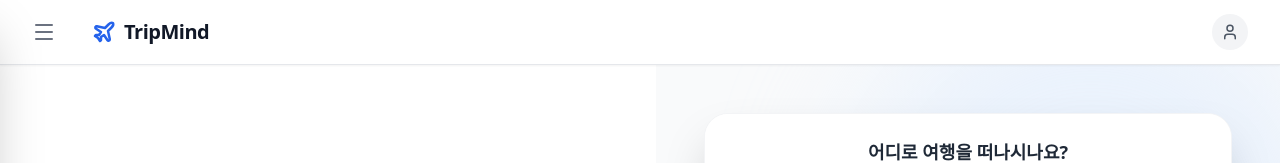
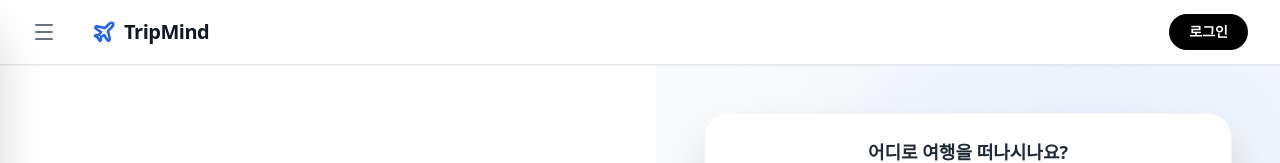
Before and after one commit to kanggyuseokz/TripMind, a React (Create React App) app in the folder apps/frontend/: page / in a window 1280 px wide. Shown: the top 163 px of the page. Built offline with nearby package versions, Linux system fonts and the light colour scheme; a web font is replaced by a local one.

Commit message:
백엔드 연동 및 헤더/레이아웃 분리

```diff
--- /dev/null
+++ b/apps/frontend/src/components/Header.jsx
@@ -0,0 +1,84 @@
+// apps/frontend/src/components/Header.jsx
+import React from 'react';
+import { Plane, ShoppingBag, Menu, User, Loader2 } from 'lucide-react';
+
+export default function Header({
+  isLoginPage,
+  isLoggedIn,
+  isResultPage,
+  isSaving,
+  onOpenSidebar,
+  onNavigate,
+  onSaveTrip
+}) {
+  // 헤더 우측 버튼 렌더링 (로그인 여부에 따라 분기)
+  const renderHeaderActions = () => {
+    if (isLoginPage) return null;
+
+    // 비로그인 상태일 때
+    if (!isLoggedIn) {
+      return (
+        <button
+          onClick={() => onNavigate('/login')}
+          className="bg-black text-white px-5 py-2 rounded-full text-sm font-bold hover:bg-gray-800 transition-colors"
+        >
+          로그인
+        </button>
+      );
+    }
+
+    // 로그인 상태일 때
+    return (
+      <div className="flex items-center gap-3">
+        {isResultPage && (
+          <button
+            onClick={onSaveTrip}
+            disabled={isSaving}
+            className="group flex items-center p-2 text-gray-500 hover:text-white hover:bg-black rounded-full transition-all duration-300 ease-in-out mr-2"
+            title="저장"
+          >
+            {isSaving ? <Loader2 size={20} className="animate-spin" /> : <ShoppingBag size={20} />}
+            <span className="max-w-0 overflow-hidden opacity-0 group-hover:max-w-xs group-hover:opacity-100 group-hover:ml-2 transition-all duration-300 ease-in-out whitespace-nowrap text-sm font-medium">
+              {isSaving ? '저장 중...' : '저장하기'}
+            </span>
+          </button>
+        )}
+
+        <button
+          onClick={() => onNavigate('/mypage')}
+          className="hidden md:flex items-center justify-center w-9 h-9 bg-gray-100 hover:bg-gray-200 text-gray-600 rounded-full transition-colors"
+          title="마이페이지"
+        >
+          <User size={18} />
+        </button>
+      </div>
+    );
+  };
+
+  return (
+    <header className="bg-white border-b border-gray-200 sticky top-0 z-50 shadow-sm">
+      <div className="w-full px-4 sm:px-6 lg:px-8 h-16 flex items-center justify-between">
+
+        {/* 좌측: 메뉴 버튼 + 로고 */}
+        <div className="flex items-center gap-4">
+          {!isLoginPage && (
+            <button
+              onClick={onOpenSidebar}
+              className="p-2 -ml-2 text-gray-500 hover:text-gray-900 hover:bg-gray-100 rounded-full transition-colors"
+            >
+              <Menu size={24} />
+            </button>
+          )}
+
+          <div className="flex ml-3 items-center gap-2 cursor-pointer" onClick={() => onNavigate('/')}>
+            <Plane size={24} className="text-blue-600" strokeWidth={2.5} />
+            <span className="text-xl font-bold tracking-tight">TripMind</span>
+          </div>
+        </div>
+
+        {/* 우측: 액션 버튼들 */}
+        {renderHeaderActions()}
+      </div>
+    </header>
+  );
+}
--- a/apps/frontend/src/components/Layout.jsx
+++ b/apps/frontend/src/components/Layout.jsx
@@ -1,77 +1,102 @@
-import React, { useState } from 'react';
+// apps/frontend/src/components/Layout.jsx
+import React, { useState, useEffect } from 'react';
 import { Outlet, useLocation, useNavigate } from 'react-router-dom';
-import { Plane, ArrowLeft, ShoppingBag, Menu, User } from 'lucide-react';
 import Sidebar from './Sidebar';
+import Header from './Header'; // 💡 분리한 헤더 컴포넌트 import
+
+// 💡 백엔드 API 주소
+const API_BASE_URL = "http://127.0.0.1:8080/api/trip";
 
 export default function Layout() {
   const location = useLocation();
   const navigate = useNavigate();
 
   const [isSidebarOpen, setIsSidebarOpen] = useState(false);
+  const [isLoggedIn, setIsLoggedIn] = useState(false);
+  const [isSaving, setIsSaving] = useState(false);
 
   const isResultPage = location.pathname === '/result';
   const isLoginPage = location.pathname === '/login';
 
-  // 헤더 우측 버튼 (메뉴 버튼 제거됨)
-  const renderHeaderActions = () => {
-    if (isLoginPage) return null;
+  useEffect(() => {
+    const token = localStorage.getItem('token');
+    setIsLoggedIn(!!token);
+  }, [location.pathname]);
 
-    return (
-      <div className="flex items-center gap-3">
-        {isResultPage && (
-          <button
-            onClick={() => {
-              alert("여행이 보관함에 저장되었습니다!");
-              navigate('/saved');
-            }}
-            className="group flex items-center p-2 text-gray-500 hover:text-white hover:bg-black rounded-full transition-all duration-300 ease-in-out mr-2"
-            title="저장"
-          >
-            <ShoppingBag size={20} />
-            <span className="max-w-0 overflow-hidden opacity-0 group-hover:max-w-xs group-hover:opacity-100 group-hover:ml-2 transition-all duration-300 ease-in-out whitespace-nowrap text-sm font-medium">
-              저장하기
-            </span>
-          </button>
-        )}
+  // 저장하기 로직 (Layout에서 관리)
+  const handleSaveTrip = async () => {
+    const token = localStorage.getItem('token');
+    if (!token) {
+      alert("로그인이 필요한 서비스입니다.");
+      navigate('/login');
+      return;
+    }
 
-        <button
-          onClick={() => navigate('/mypage')}
-          className="hidden md:flex items-center justify-center w-9 h-9 bg-gray-100 hover:bg-gray-200 text-gray-600 rounded-full transition-colors"
-          title="마이페이지"
-        >
-          <User size={18} />
-        </button>
-      </div>
-    );
+    const tripData = location.state?.tripData;
+    if (!tripData) {
+      alert("저장할 여행 데이터가 없습니다.");
+      return;
+    }
+
+    try {
+      setIsSaving(true);
+
+      const payload = {
+        trip_summary: tripData.trip_summary || `${tripData.destination} 여행`,
+        destination: tripData.destination,
+        startDate: tripData.start_date || tripData.startDate,
+        endDate: tripData.end_date || tripData.endDate,
+        total_cost: tripData.total_cost || tripData.budget,
+        head_count: tripData.party_size || tripData.head_count,
+        schedule: tripData.schedule || [],
+        flights: tripData.flights || [],
+        hotels: tripData.hotels || [],
+        raw_data: tripData.raw_data || {}
+      };
+
+      const response = await fetch(`${API_BASE_URL}/save`, {
+        method: 'POST',
+        headers: {
+          'Content-Type': 'application/json',
+          'Authorization': `Bearer ${token}`
+        },
+        body: JSON.stringify(payload)
+      });
+
+      if (!response.ok) {
+          if (response.status === 422 || response.status === 401) {
+              throw new Error("로그인 세션이 만료되었습니다. 다시 로그인해주세요.");
+          }
+          const errData = await response.json();
+          throw new Error(errData.error || "저장에 실패했습니다.");
+      }
+
+      alert("여행이 성공적으로 보관함에 저장되었습니다! 🎉");
+      navigate('/saved');
+
+    } catch (error) {
+      console.error(error);
+      alert(`오류 발생: ${error.message}`);
+      if (error.message.includes("로그인")) {
+          navigate('/login');
+      }
+    } finally {
+      setIsSaving(false);
+    }
   };
 
   return (
     <div className="min-h-screen flex flex-col bg-gray-50 font-sans text-gray-900">
-      <header className="bg-white border-b border-gray-200 sticky top-0 z-50 shadow-sm">
-        <div className="w-full px-4 sm:px-6 lg:px-8 h-16 flex items-center justify-between">
-
-          {/* 💡 좌측: 메뉴 버튼 + 로고 */}
-          <div className="flex items-center gap-4">
-            {/* 메뉴 버튼: 로그인 페이지가 아닐 때만 표시 */}
-            {!isLoginPage && (
-              <button
-                onClick={() => setIsSidebarOpen(true)}
-                className="p-2 -ml-2 text-gray-500 hover:text-gray-900 hover:bg-gray-100 rounded-full transition-colors"
-              >
-                <Menu size={24} />
-              </button>
-            )}
-
-            <div className="flex ml-3 items-center gap-2 cursor-pointer" onClick={() => navigate('/')}>
-              <Plane size={24} className="text-blue-600" strokeWidth={2.5} />
-              <span className="text-xl font-bold tracking-tight">TripMind</span>
-            </div>
-          </div>
-
-          {/* 우측: 액션 버튼들 */}
-          {renderHeaderActions()}
-        </div>
-      </header>
+      {/* 💡 분리된 헤더 컴포넌트 사용 */}
+      <Header
+        isLoginPage={isLoginPage}
+        isLoggedIn={isLoggedIn}
+        isResultPage={isResultPage}
+        isSaving={isSaving}
+        onOpenSidebar={() => setIsSidebarOpen(true)}
+        onNavigate={navigate}
+        onSaveTrip={handleSaveTrip}
+      />
 
       <Sidebar isOpen={isSidebarOpen} onClose={() => setIsSidebarOpen(false)} />
 
--- a/apps/frontend/src/components/Sidebar.jsx
+++ b/apps/frontend/src/components/Sidebar.jsx
@@ -1,3 +1,4 @@
+// apps/frontend/src/components/Sidebar.jsx
 import React, { useEffect, useState } from 'react';
 import { useNavigate } from 'react-router-dom';
 import { X, User, Map, PlusCircle, LogOut, LogIn, Smile } from 'lucide-react';
@@ -5,11 +6,26 @@ import { X, User, Map, PlusCircle, LogOut, LogIn, Smile } from 'lucide-react';
 export default function Sidebar({ isOpen, onClose }) {
   const navigate = useNavigate();
   const [isLoggedIn, setIsLoggedIn] = useState(false);
+  // 💡 사용자 정보를 담을 상태 추가
+  const [userInfo, setUserInfo] = useState(null);
 
   useEffect(() => {
     if (isOpen) {
+      // 1. 토큰 확인 (로그인 여부)
       const token = localStorage.getItem('token');
       setIsLoggedIn(!!token);
+
+      // 2. 사용자 정보 가져오기 (로그인 시 저장해둔 정보)
+      const storedUser = localStorage.getItem('user');
+      if (storedUser) {
+        try {
+          // JSON 문자열을 객체로 변환하여 상태에 저장
+          setUserInfo(JSON.parse(storedUser));
+        } catch (e) {
+          console.error("사용자 정보 파싱 오류:", e);
+          setUserInfo(null);
+        }
+      }
     }
   }, [isOpen]);
 
@@ -19,8 +35,13 @@ export default function Sidebar({ isOpen, onClose }) {
   };
 
   const handleLogout = () => {
+    // 로그아웃 시 토큰과 사용자 정보 모두 삭제
     localStorage.removeItem('token');
+    localStorage.removeItem('user');
+
     setIsLoggedIn(false);
+    setUserInfo(null);
+
     alert("로그아웃 되었습니다.");
     handleNavigate('/login');
   };
@@ -39,10 +60,9 @@ export default function Sidebar({ isOpen, onClose }) {
         onClick={onClose}
       />
 
-      {/* 사이드바 패널 (왼쪽 배치) */}
+      {/* 사이드바 패널 */}
       <div
         className={`fixed top-0 left-0 h-full w-80 bg-white shadow-2xl z-50 transform transition-transform duration-300 ease-in-out ${
-          /* 💡 isOpen일 때 0(보임), 아니면 -full(왼쪽으로 숨김) */
           isOpen ? 'translate-x-0' : '-translate-x-full'
         }`}
       >
@@ -56,17 +76,23 @@ export default function Sidebar({ isOpen, onClose }) {
         <div className="p-4 space-y-2">
           {isLoggedIn ? (
             <>
-              {/* 사용자 프로필 */}
+              {/* 💡 사용자 프로필 (백엔드 데이터 연동됨) */}
               <div
                 onClick={() => handleNavigate('/mypage')}
                 className="flex items-center gap-4 p-4 bg-blue-50 rounded-xl cursor-pointer hover:bg-blue-100 transition-colors mb-6"
               >
                 <div className="w-12 h-12 bg-white rounded-full flex items-center justify-center text-blue-600 font-bold shadow-sm text-lg">
-                  U
+                  {/* 이름의 첫 글자만 따서 프로필 아이콘으로 사용 (없으면 U) */}
+                  {userInfo?.username ? userInfo.username.charAt(0).toUpperCase() : 'U'}
                 </div>
                 <div>
-                  <p className="font-bold text-gray-900">여행자님</p>
-                  <p className="text-xs text-gray-500">traveler@example.com</p>
+                  {/* 실제 사용자 이름과 이메일 표시 */}
+                  <p className="font-bold text-gray-900">
+                    {userInfo?.username || '여행자'}님
+                  </p>
+                  <p className="text-xs text-gray-500">
+                    {userInfo?.email || 'traveler@example.com'}
+                  </p>
                 </div>
               </div>
 
@@ -96,9 +122,6 @@ export default function Sidebar({ isOpen, onClose }) {
                 </button>
               </div>
 
-              <button onClick={() => handleNavigate('/planner')} className="flex items-center gap-3 w-full p-3 text-gray-700 hover:bg-gray-50 rounded-lg font-medium transition-colors">
-                <PlusCircle size={20} /> 비회원으로 여행 계획하기
-              </button>
             </>
           )}
         </div>
```
Also changed, not shown: 1 other file (tests, documents, lock files or other folders).
